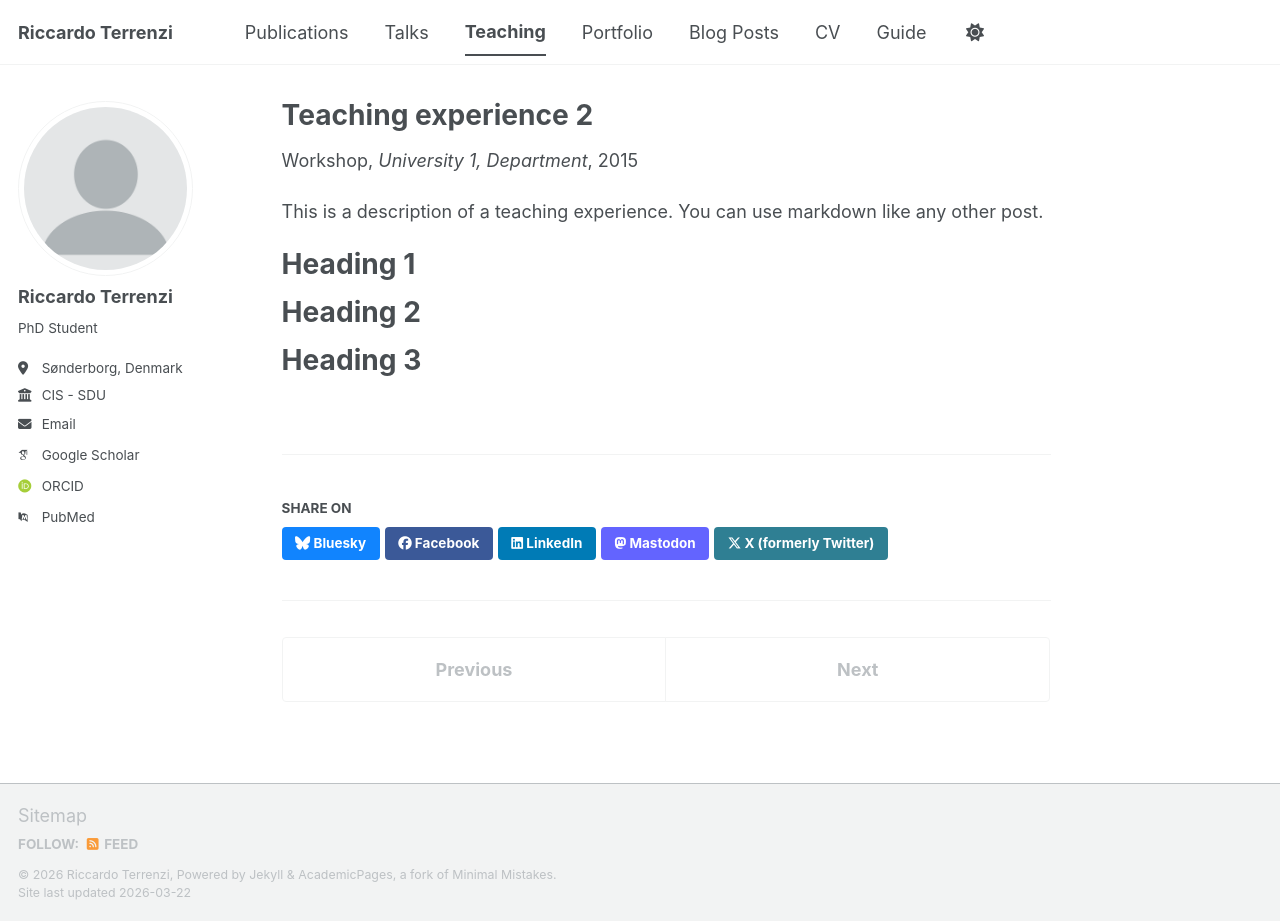
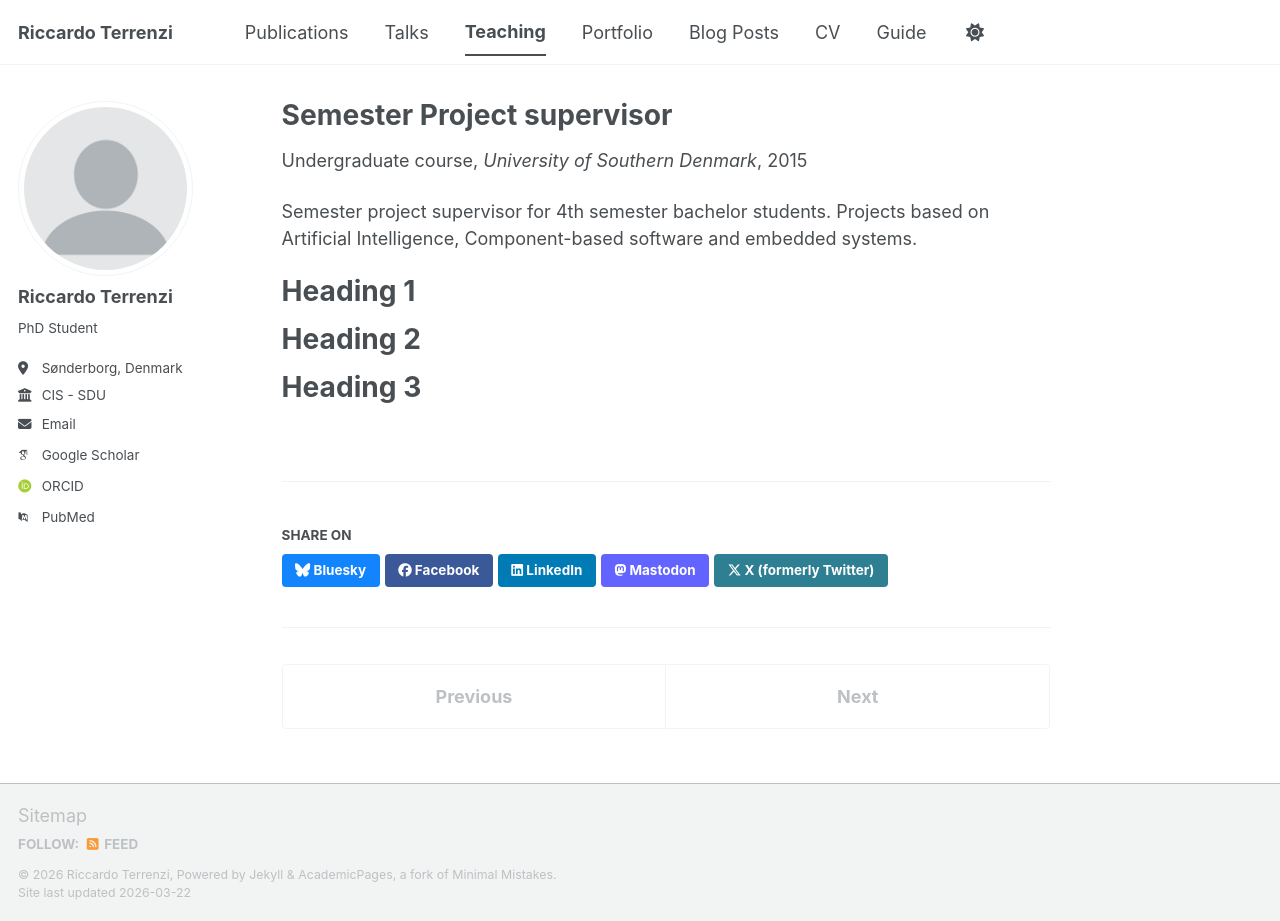
Before and after one commit to Ricter22/ricter22.github.io, a Jekyll site: the page built from _teaching/2015-spring-teaching-2.md, in a window 1280 px wide and 921 px high. Built offline with Jekyll 4.4.1, drawn with Linux system fonts in a browser that asks for light colours; some web fonts are replaced; a script bundle is joined from its source files by our own code; library files that are not in the unit come from our copies.

Commit message:
add teaching 2

```diff
--- a/_teaching/2015-spring-teaching-2.md
+++ b/_teaching/2015-spring-teaching-2.md
@@ -1,14 +1,15 @@
 ---
-title: "Teaching experience 2"
+title: "Semester Project supervisor"
 collection: teaching
-type: "Workshop"
+type: "Undergraduate course"
 permalink: /teaching/2015-spring-teaching-1
-venue: "University 1, Department"
+venue: "University of Southern Denmark"
 date: 2015-01-01
 location: "City, Country"
 ---
 
-This is a description of a teaching experience. You can use markdown like any other post.
+Semester project supervisor for 4th semester bachelor students.
+Projects based on Artificial Intelligence, Component-based software and embedded systems.
 
 Heading 1
 ======
```
Also changed, not shown: _teaching/2014-spring-teaching-1.md (+2 -2 lines).
